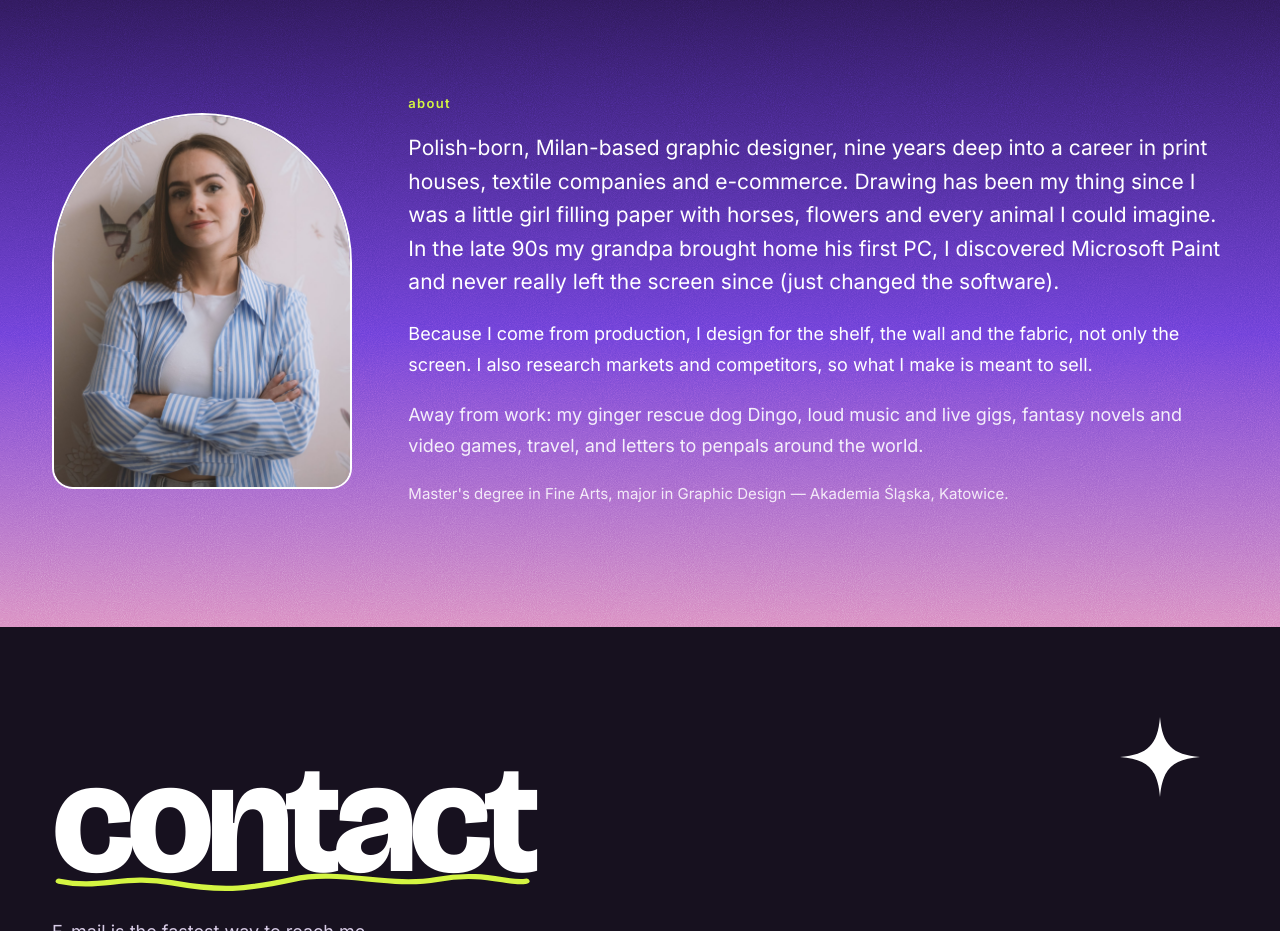
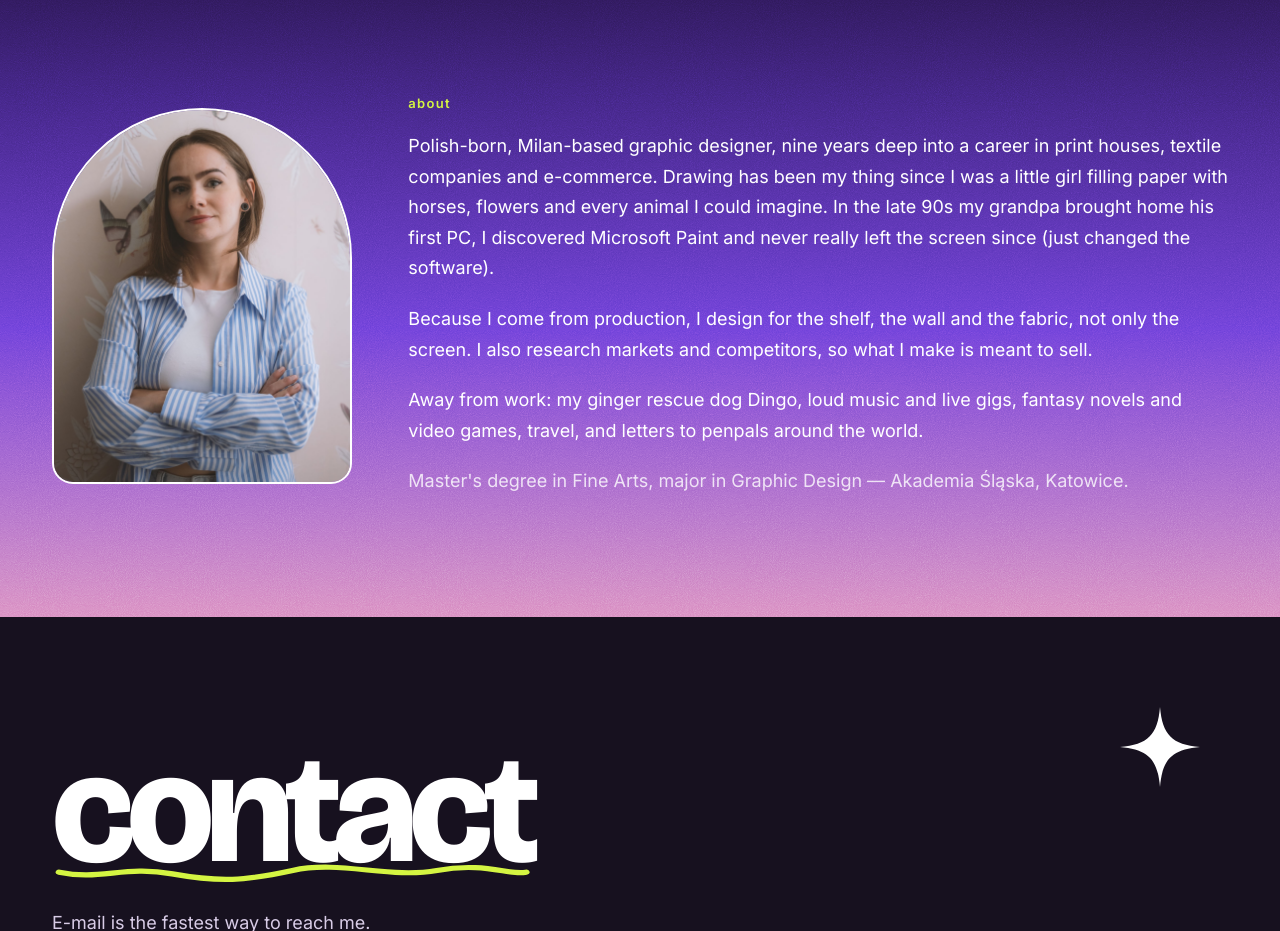
Before and after one commit to nataliaborzyk/portfolio, a plain HTML site: page index.html in a window 1280 px wide. Shown: the part 3800-4731 px from the top of the page. Drawn offline with nearby package versions, Linux system fonts and the light colour scheme.

Commit message:
Add files via upload

```diff
--- a/index.html
+++ b/index.html
@@ -220,10 +220,10 @@ Italian — pre-intermediate</p></div>
     </div>
     <div class="about-text">
       <p class="label" data-t="navAbout">About</p>
-      <p class="body-lg" style="font-size:21px;line-height:1.6" data-t="about1">Polish-born, Milan-based graphic designer, nine years deep into a career in print houses, textile companies and e-commerce. Drawing has been my thing since I was a little girl filling paper with horses, flowers and every animal I could imagine. In the late 90s my grandpa brought home his first PC, I discovered Microsoft Paint and never really left the screen since (just changed the software).</p>
+      <p class="body-lg" data-t="about1">Polish-born, Milan-based graphic designer, nine years deep into a career in print houses, textile companies and e-commerce. Drawing has been my thing since I was a little girl filling paper with horses, flowers and every animal I could imagine. In the late 90s my grandpa brought home his first PC, I discovered Microsoft Paint and never really left the screen since (just changed the software).</p>
       <p class="body-lg" data-t="about2">Because I come from production, I design for the shelf, the wall and the fabric, not only the screen. I also research markets and competitors, so what I make is meant to sell.</p>
-      <p class="body-lg" style="opacity:.9" data-t="about3">Away from work: my ginger rescue dog Dingo, loud music and live gigs, fantasy novels and video games, travel, and letters to penpals around the world.</p>
-      <p class="body-lg" style="font-size:15px;opacity:.85" data-t="edu">Master's degree in Fine Arts, major in Graphic Design — Akademia Śląska, Katowice.</p>
+      <p class="body-lg" data-t="about3">Away from work: my ginger rescue dog Dingo, loud music and live gigs, fantasy novels and video games, travel, and letters to penpals around the world.</p>
+      <p class="body-lg" style="opacity:.8" data-t="edu">Master's degree in Fine Arts, major in Graphic Design — Akademia Śląska, Katowice.</p>
     </div>
   </div>
 </section>
```
